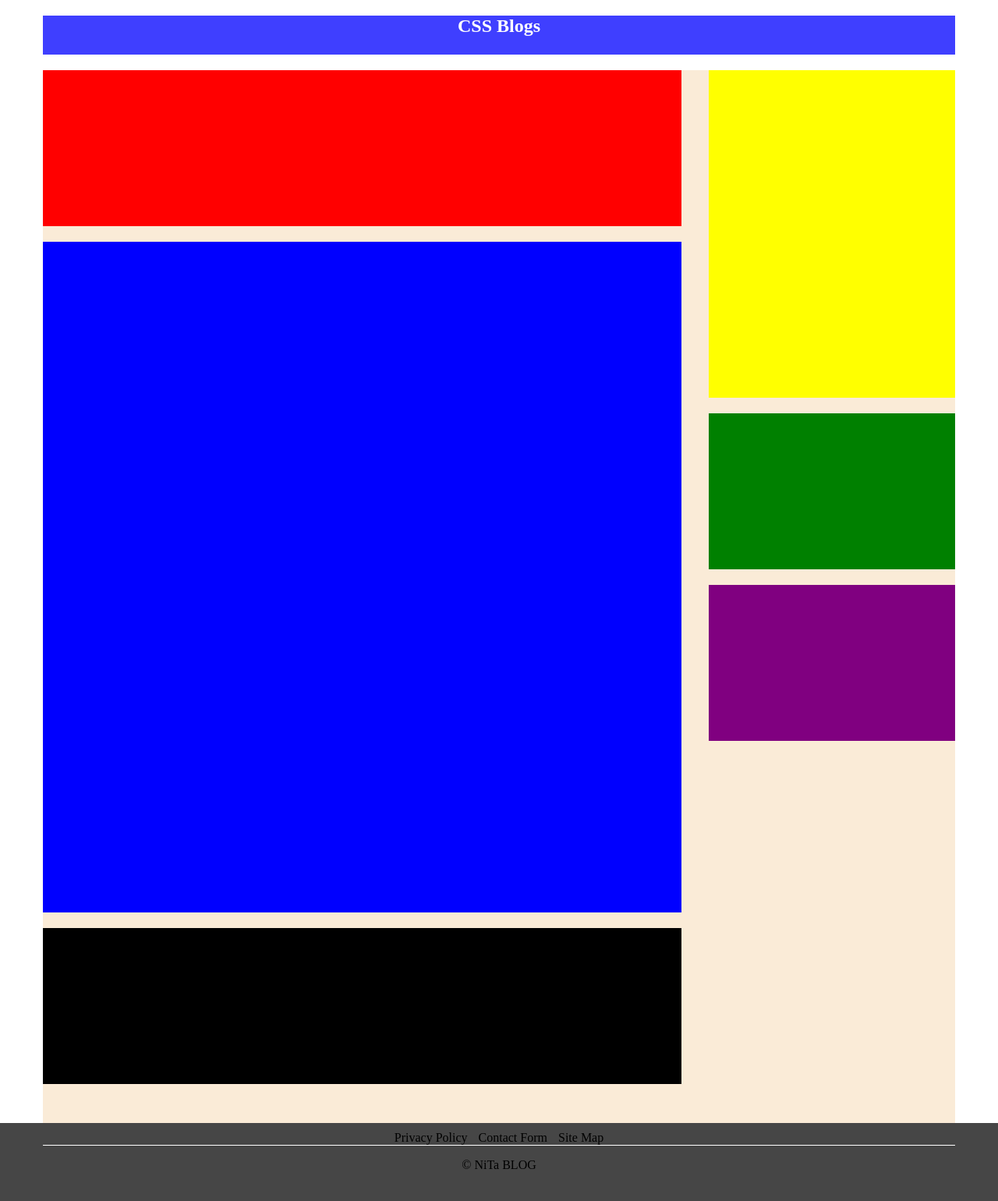
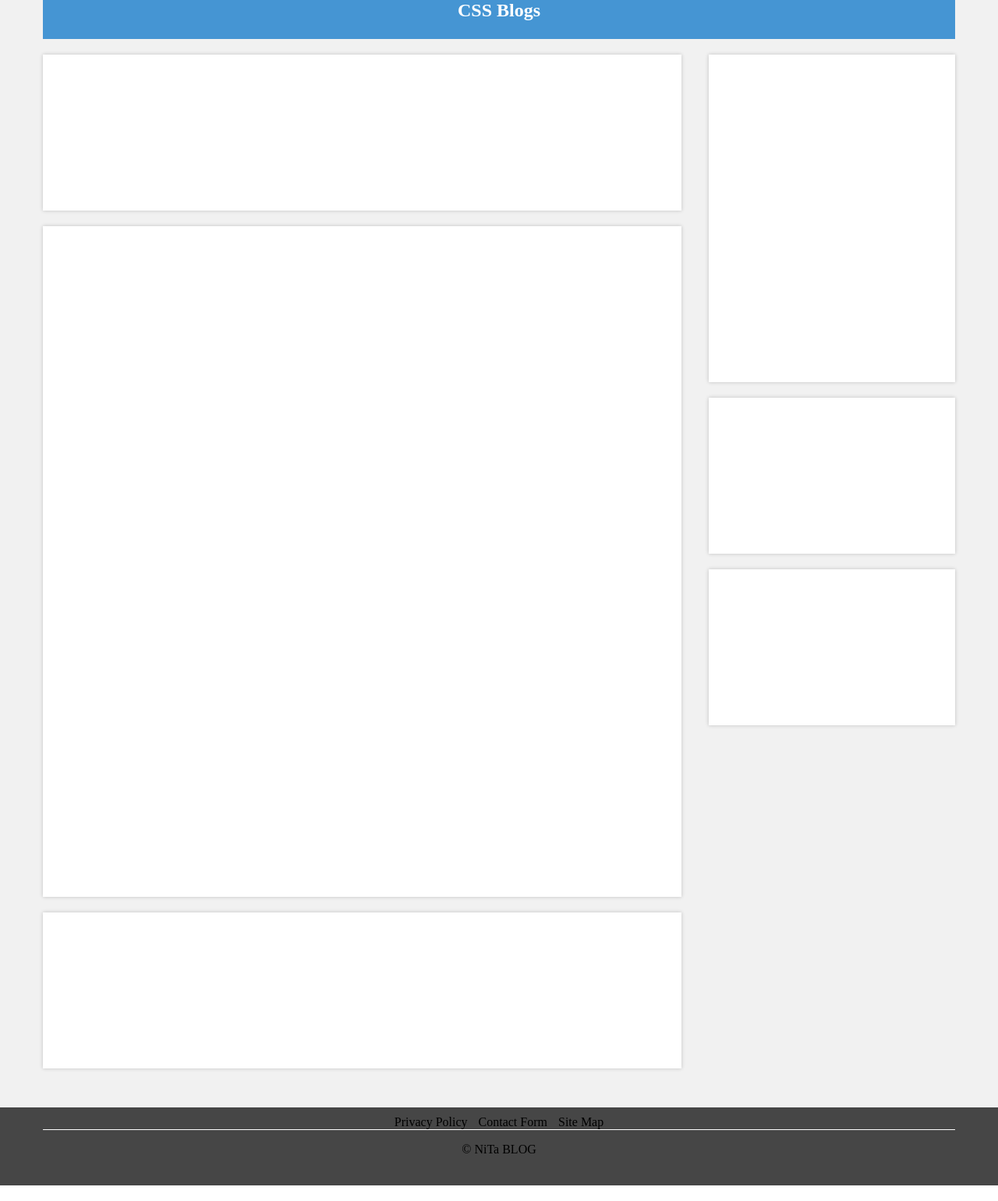
Before and after one commit to ni-m-ta/blog_public, a PHP site: page /css-map.html in a window 1280 px wide. Shown: the part 130-1670 px from the top of the page at 78% size. Run offline with PHP 8.4, Linux system fonts and the light colour scheme; some libraries are stand-ins or nearby versions.

Commit message:
put the shadow and dots to each block

```diff
--- a/css/contents.css
+++ b/css/contents.css
@@ -1,10 +1,18 @@
+body{
+  background-color: rgba(241, 241, 241, 1);
+}
+
+ul{
+  list-style-position: inside;
+}
 
 .title{
     width: 100%;
     height: 50px;
-    background-color: rgba(0, 0, 255, 0.753);
+    background-color: rgb(27, 127, 204, 0.8);
     color: white;
     text-align: center;
+    margin-top: 0;
 }
 
 .contents{
@@ -14,7 +22,6 @@
     column-gap: 3%;
     row-gap: 20px;
     padding-bottom: 50px;
-    background-color: antiquewhite;
   }
 
 
@@ -23,7 +30,8 @@
     grid-column-end: 2;
     grid-row-start: 1;
     grid-row-end: 2;
-    background-color: red;
+    background-color: white;
+    box-shadow: 0px 0px 5px rgba(0,0,0,0.2);
   }
 
   .main{
@@ -31,7 +39,8 @@
     grid-row-end: 6;
     grid-column-start: 1;
     grid-column-end: 2;
-    background-color: blue;
+    background-color: white;
+    box-shadow: 0px 0px 5px rgba(0,0,0,0.2);
   }
 
   .child-profile{
@@ -39,7 +48,8 @@
     grid-row-end: 3;
     grid-column-start: 2;
     grid-column-end: 3;
-    background-color: yellow;
+    background-color: white;
+    box-shadow: 0px 0px 5px rgba(0,0,0,0.2);
   }
 
   .ad-side1{
@@ -47,7 +57,8 @@
     grid-row-end: 4;
     grid-column-start: 2;
     grid-column-end: 3;
-    background-color: green;
+    background-color: white;
+    box-shadow: 0px 0px 5px rgba(0,0,0,0.2);
   }
 
   .ad-side2{
@@ -55,7 +66,8 @@
     grid-row-end: 5;
     grid-column-start: 2;
     grid-column-end: 3;
-    background-color: purple;
+    background-color: white;
+    box-shadow: 0px 0px 5px rgba(0,0,0,0.2);
   }
 
   .ad-bottom{
@@ -63,5 +75,6 @@
     grid-row-end: 7;
     grid-column-start: 1;
     grid-column-end: 2;
-    background-color: black;
+    background-color: white;
+    box-shadow: 0px 0px 5px rgba(0,0,0,0.2);
   }
--- a/css/main.css
+++ b/css/main.css
@@ -9,8 +9,6 @@ body {
   }
 
   ul{
-    text-align: center;
-    list-style-type: none;
     margin: 0 auto;
     padding: 0;
   }
@@ -77,6 +75,8 @@ body {
       justify-content: space-between;
       height: 30px;
       width: 100%;
+      text-align: center;
+      list-style-type: none;
     }
 
       .header-options a:link, .header-options a:visited, .header-options a:hover, .header-options a:active {
@@ -98,6 +98,8 @@ body {
         width: 100%;
         margin: auto 0;
         display: none;
+        text-align: center;
+        list-style-type: none;
       }
 
       .header-dropdown-menu li{
```
